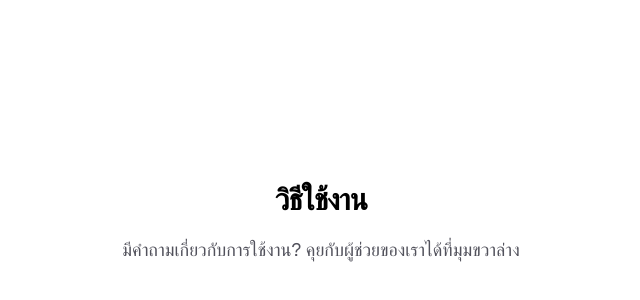
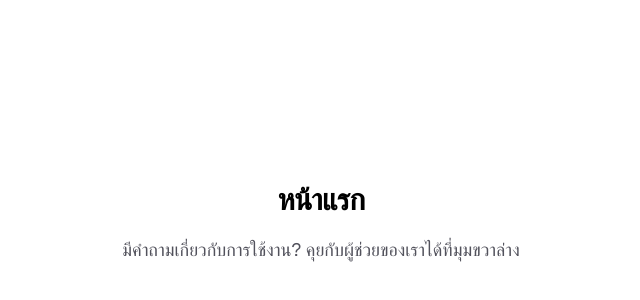
Before and after one commit to jirawatchnwork/vercel-test-app, a Next.js app: page /usage in a window 1280 px wide. Shown: the part 176-476 px from the top of the page, without its empty margins (319-959 px from the left). Built offline with nearby package versions, Linux system fonts and the light colour scheme; no server answers.

Commit message:
change word in homepahe and usage page

```diff
--- a/app/page.tsx
+++ b/app/page.tsx
@@ -58,7 +58,7 @@ export default function Home() {
           <div className="flex flex-col gap-4 text-base font-medium sm:flex-row">
             <a
               className="flex h-12 w-full items-center justify-center gap-2 rounded-full bg-foreground px-6 text-background transition-colors hover:bg-[#383838] dark:hover:bg-[#ccc] sm:w-auto"
-              href="#pricing"
+              href="/usage"
             >
               เริ่มต้นใช้งานฟรี
             </a>
@@ -66,7 +66,7 @@ export default function Home() {
               className="flex h-12 w-full items-center justify-center rounded-full border border-solid border-black/[.08] px-6 transition-colors hover:border-transparent hover:bg-black/[.04] dark:border-white/[.145] dark:hover:bg-[#1a1a1a] sm:w-auto"
               href="/usage"
             >
-              วิธีใช้งาน
+              เข้าใช้งาน
             </Link>
             <Link
               className="flex h-12 w-full items-center justify-center rounded-full border border-solid border-black/[.08] px-6 transition-colors hover:border-transparent hover:bg-black/[.04] dark:border-white/[.145] dark:hover:bg-[#1a1a1a] sm:w-auto"
--- a/app/usage/page.tsx
+++ b/app/usage/page.tsx
@@ -7,7 +7,7 @@ export default function Usage() {
     <div className="flex flex-col flex-1 items-center justify-center bg-zinc-50 font-sans dark:bg-black">
       <main className="flex flex-1 w-full max-w-3xl flex-col items-center justify-center py-32 px-16 bg-white dark:bg-black">
         <h1 className="text-3xl font-semibold tracking-tight text-black dark:text-zinc-50">
-          วิธีใช้งาน
+          หน้าแรก
         </h1>
         <p className="mt-4 max-w-md text-center text-lg leading-8 text-zinc-600 dark:text-zinc-400">
           มีคำถามเกี่ยวกับการใช้งาน? คุยกับผู้ช่วยของเราได้ที่มุมขวาล่าง
```
